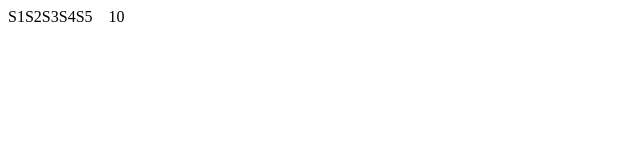
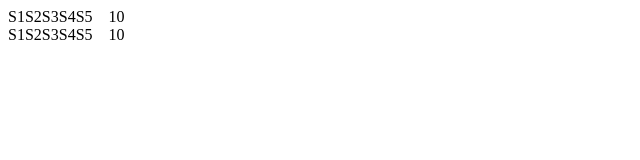
Before and after one commit to huytran72/Movies_Choose, a React (Create React App) app in the folder movies_choose/: page / in a window 1280 px wide. Shown: the top 160 px of the page, without its empty margins (0-640 px from the left). Built offline with nearby package versions, Linux system fonts and the light colour scheme.

Commit message:
Update index.js

```diff
--- a/movies_choose/src/index.js
+++ b/movies_choose/src/index.js
@@ -10,5 +10,6 @@ root.render(
   <React.StrictMode>
     {/* <App /> */}
     <StarRating maxRating={5} />
+    <StarRating maxRating={10} />
   </React.StrictMode>
 );
```
